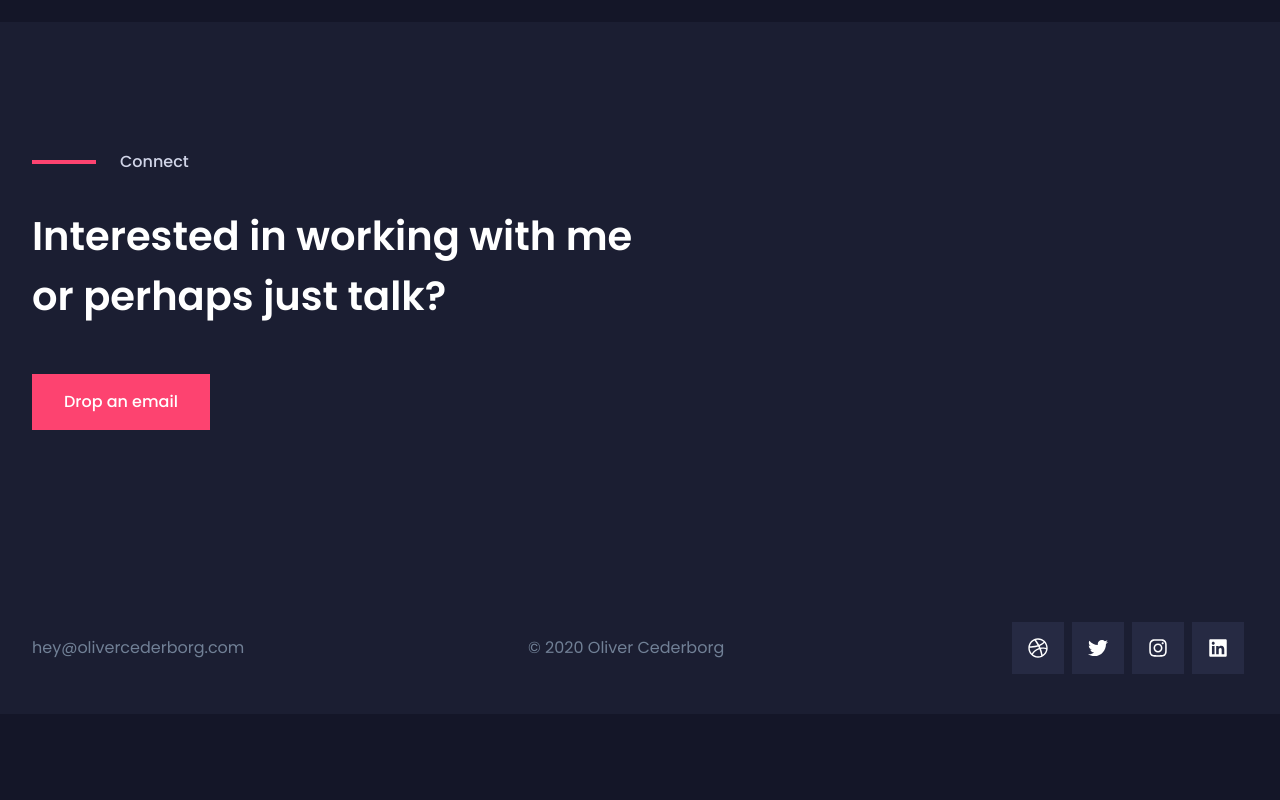
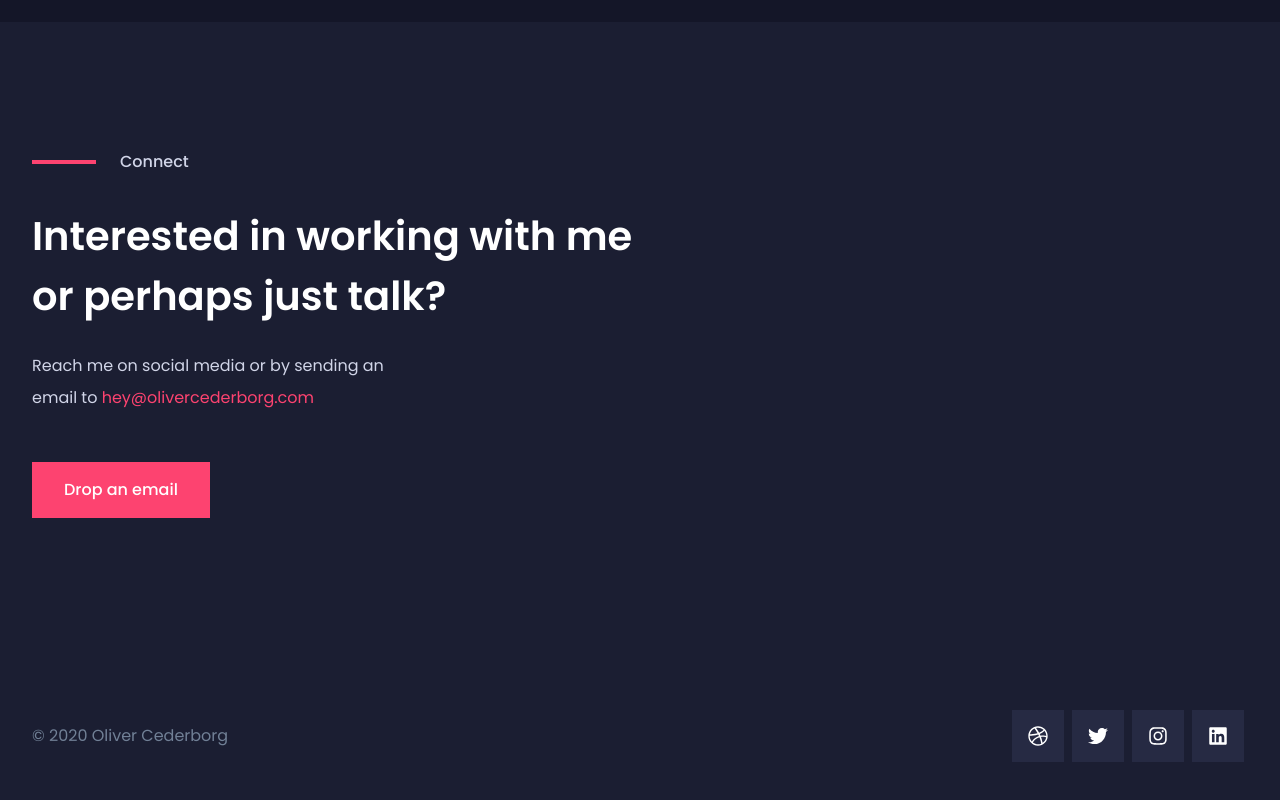
Before and after one commit to olivercederborg/olivercederborg-nextjs, a Next.js app: page / in a window 1280 px wide. Shown: the part 3098-3898 px from the top of the page. Before the commit the page ends 3812 px from the top, so only its background shows below. Built offline with nearby package versions, Linux system fonts and the light colour scheme.

Commit message:
changes to connect section

```diff
--- a/pages/index.js
+++ b/pages/index.js
@@ -368,6 +368,10 @@ const Index = () => {
 						<div className="connect-h2">or perhaps just talk?</div>
 					</h2>
 
+					<p className='aboutme-content text-greyText font-normal text-base mt-6 leading-loose'>
+						Reach me on social media or by sending an<br></br> email to <a href="mailto:hey@olivercederborg.com" target="_blank" className="text-primaryBrand ease-in-out duration-200 transition-all hover:underline">hey@olivercederborg.com</a>
+					</p>
+
 					<div className="connect-cta">
 						<a
 							href='mailto:hey@olivercederborg.com'
@@ -378,7 +382,6 @@ const Index = () => {
 					</div>
 				</div>
 				<footer className='container pb-10 text-gray-600 flex flex-col-reverse md:flex-row justify-between items-center lg:items-center'>
-					<p><a href="mailto:hey@olivercederborg.com" className="hover:text-greyText ease-in-out duration-300 hover:underline">hey@olivercederborg.com</a></p>
 					<p className='hover:text-greyText ease-in-out duration-300 mb-5 md:mb-0'>
 						&copy; 2020 Oliver Cederborg
 					</p>
```
